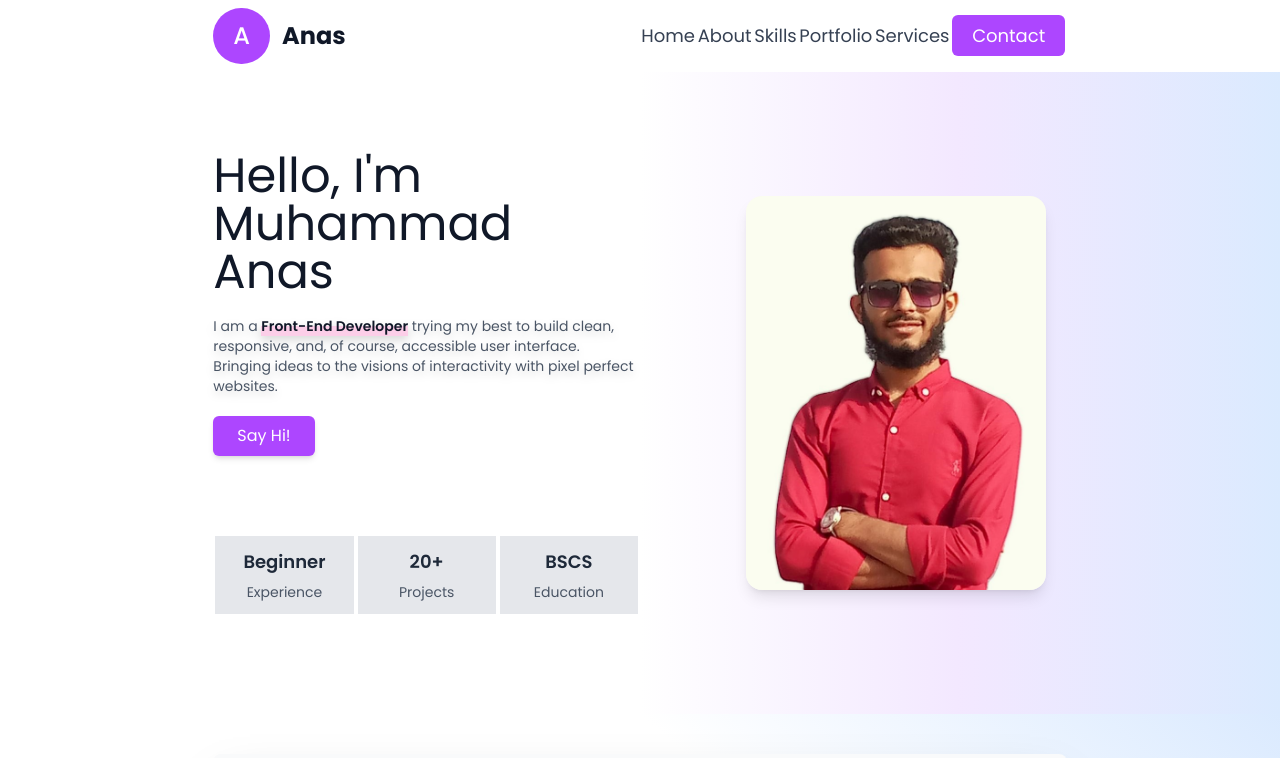
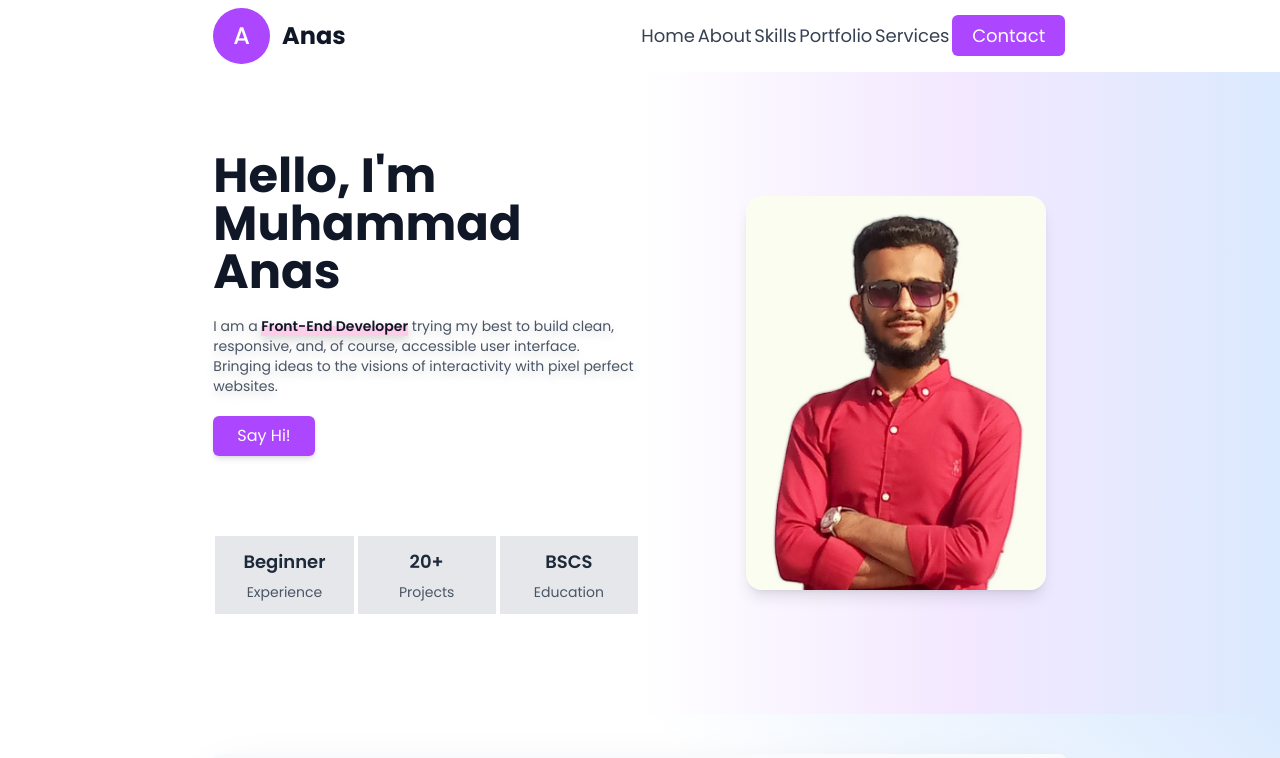
Before and after one commit to Muhammad-Anas-CodeMaestro/Muhammad_Anas_Protfolio, a Next.js app: page / in a window 1280 px wide. Shown: the top 758 px of the page. Built offline with nearby package versions, Linux system fonts and the light colour scheme.

Commit message:
Update Home.jsx

```diff
--- a/src/app/components/Home.jsx
+++ b/src/app/components/Home.jsx
@@ -30,7 +30,7 @@
               animate={isHomeInView ? { x: 0, opacity: 1, scale: 1 } : { x: -80, opacity: 0, scale: 0.95 }}
               transition={{ duration: 0.5, type: 'spring', stiffness: 15, damping: 10, }}
               className="w-1/2">
-              <h1 className="text-5xl text-gray-900 py-5">Hello, I'm Muhammad Anas</h1>
+              <h1 className="text-5xl font-bold text-gray-900 py-5">Hello, I'm Muhammad Anas</h1>
               <p className="w-full text-gray-600 text-sm drop-shadow-lg pb-5">
                 I am a  <span className="relative font-semibold text-gray-900">
                   <span className="absolute inset-x-0 bottom-0 h-1/2 bg-pink-200 z-[-1]"></span>
```
